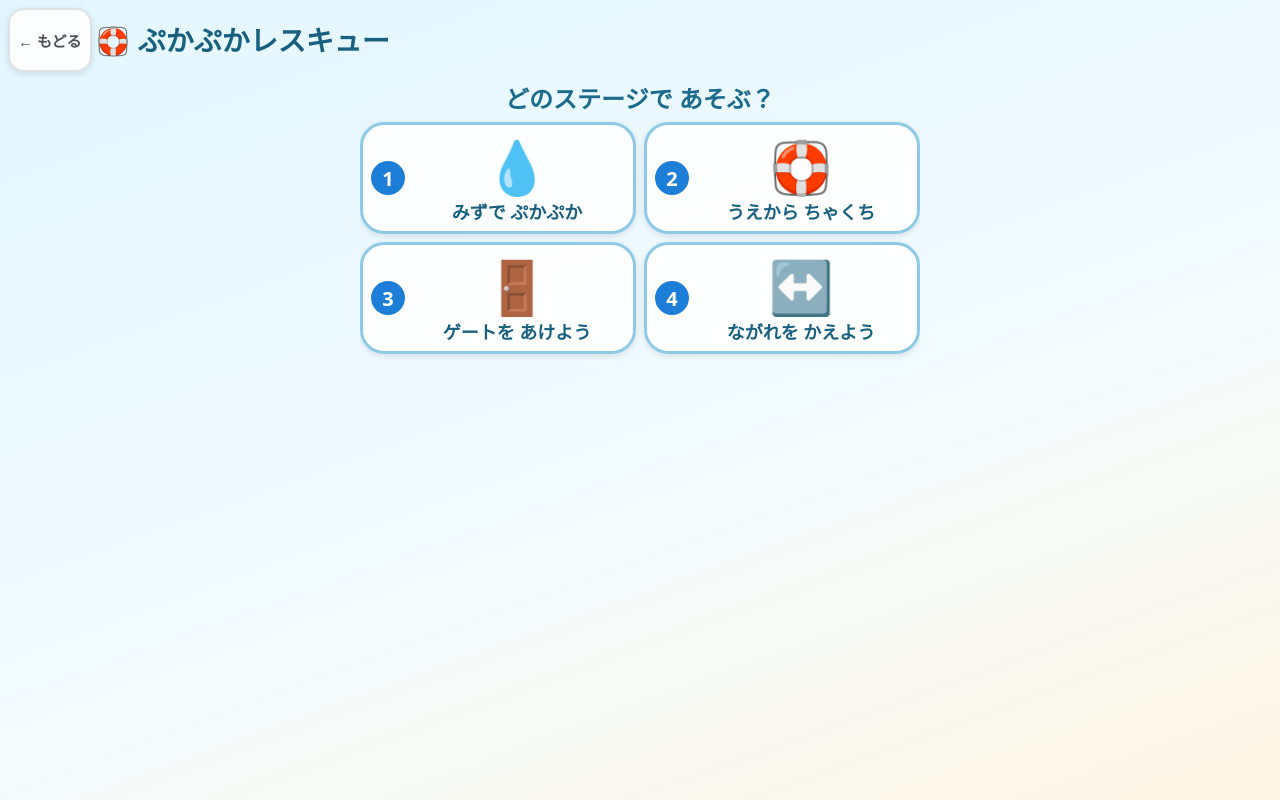
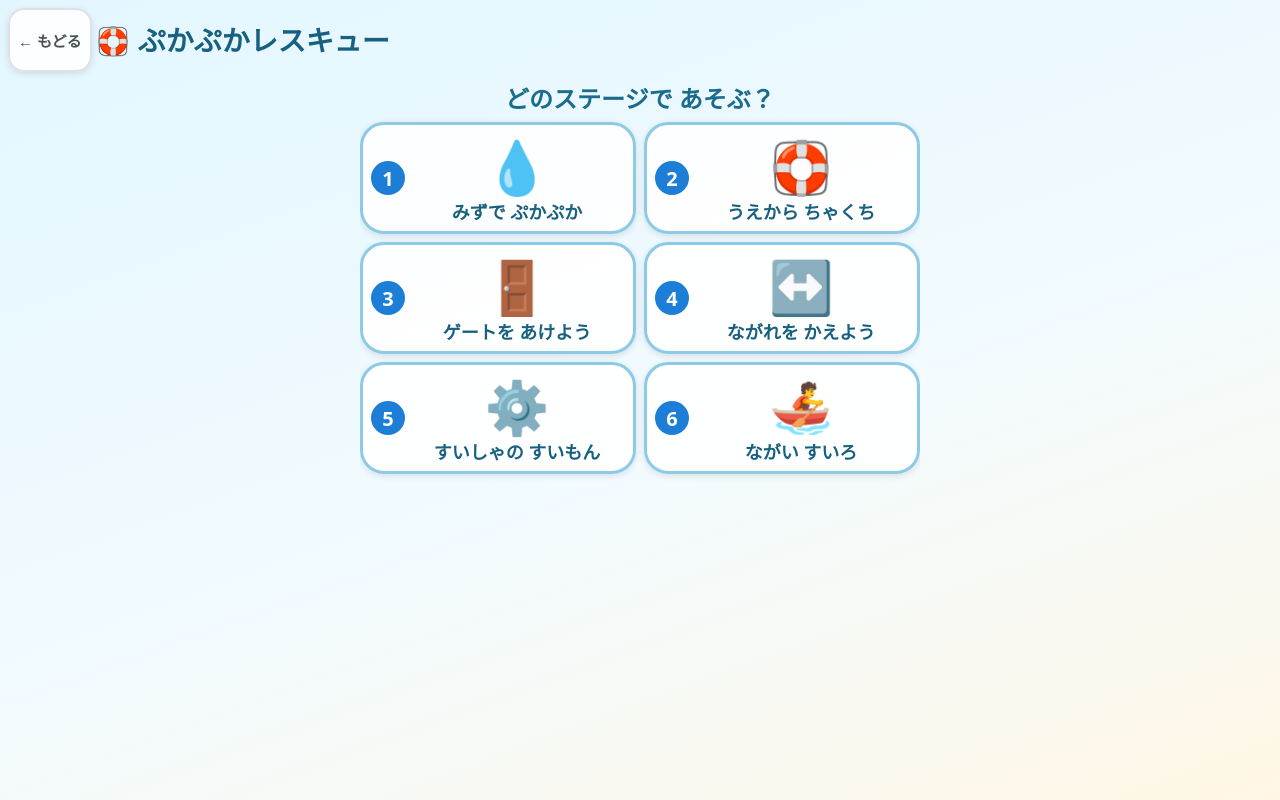
Before and after one commit to KoheiKasahara/kids-playground, a React (Vite) app: page /games/pukupuka-rescue in a window 1280 px wide. Shown: the top 800 px of the page. Built offline with nearby package versions, Linux system fonts and the light colour scheme.

Commit message:
feat(pukupuka): add advanced stages and camera

```diff
--- a/src/games/pukupuka-rescue/stageDefinitions.ts
+++ b/src/games/pukupuka-rescue/stageDefinitions.ts
@@ -4,18 +4,20 @@ import type { StageDefinition } from './types'
 export const STAGE_WIDTH = 100
 export const STAGE_HEIGHT = 150
 
-const tankWalls = [
-  { id: 'floor', kind: 'floor' as const, x: 6, y: 126, width: 88, height: 14 },
-  { id: 'wall-left', kind: 'wall' as const, x: 6, y: 22, width: 8, height: 104 },
-  { id: 'wall-right', kind: 'wall' as const, x: 86, y: 22, width: 8, height: 104 },
-]
+function tankWalls(width = STAGE_WIDTH) {
+  return [
+    { id: 'floor', kind: 'floor' as const, x: 6, y: 126, width: width - 12, height: 14 },
+    { id: 'wall-left', kind: 'wall' as const, x: 6, y: 22, width: 8, height: 104 },
+    { id: 'wall-right', kind: 'wall' as const, x: width - 14, y: 22, width: 8, height: 104 },
+  ]
+}
 
-function water(initialLevel: number, ceilingY = 30) {
+function water(initialLevel: number, ceilingY = 30, right = 86) {
   return {
     id: 'main',
     label: 'おふろ',
     left: 14,
-    right: 86,
+    right,
     floorY: 126,
     ceilingY,
     initialLevel,
@@ -47,7 +49,7 @@ export const PUKUPUKA_STAGES: readonly StageDefinition[] = [
     width: STAGE_WIDTH,
     height: STAGE_HEIGHT,
     solids: [
-      ...tankWalls,
+      ...tankWalls(),
       // 右の高い台。水を増やして上から台の上へ運ぶ。
       { id: 'goal-platform', kind: 'platform', x: 64, y: 80, width: 22, height: 46 },
     ],
@@ -65,7 +67,7 @@ export const PUKUPUKA_STAGES: readonly StageDefinition[] = [
     width: STAGE_WIDTH,
     height: STAGE_HEIGHT,
     solids: [
-      ...tankWalls,
+      ...tankWalls(),
       // まず高い障害を越え、最後に右の広い台へ下ろす。
       { id: 'high-block', kind: 'wall', x: 44, y: 52, width: 12, height: 74 },
       { id: 'goal-platform', kind: 'platform', x: 62, y: 88, width: 24, height: 38 },
@@ -88,7 +90,7 @@ export const PUKUPUKA_STAGES: readonly StageDefinition[] = [
     width: STAGE_WIDTH,
     height: STAGE_HEIGHT,
     solids: [
-      ...tankWalls,
+      ...tankWalls(),
       { id: 'goal-platform', kind: 'platform', x: 62, y: 88, width: 24, height: 38 },
     ],
     waterBodies: [water(10)],
@@ -110,7 +112,7 @@ export const PUKUPUKA_STAGES: readonly StageDefinition[] = [
     width: STAGE_WIDTH,
     height: STAGE_HEIGHT,
     solids: [
-      ...tankWalls,
+      ...tankWalls(),
       { id: 'goal-platform', kind: 'platform', x: 68, y: 88, width: 18, height: 38 },
     ],
     // ceilingYを板の高さより下にして、板を逆向きのまま満水にしても越せないようにする。
@@ -127,6 +129,54 @@ export const PUKUPUKA_STAGES: readonly StageDefinition[] = [
     board: { id: 'main-board', x: 34, y: 44, width: 26, height: 10, initialFlowDirection: 'back' },
     waterWheel: wheel,
     hint: 'いたを ゴールむきにして、ゲートを あけよう',
+  },
+  {
+    id: 'water-wheel-gate',
+    name: 'すいしゃの すいもん',
+    icon: '⚙️',
+    width: STAGE_WIDTH,
+    height: STAGE_HEIGHT,
+    solids: [...tankWalls()],
+    waterBodies: [water(54)],
+    floaters: [
+      { id: 'duck', kind: 'duck', radius: 8, startX: 22, startY: 68 },
+      { id: 'ringBear', kind: 'ringBear', radius: 7, startX: 32, startY: 69 },
+    ],
+    goal: { area: { x: 50, y: 108, width: 18, height: 16 }, floaterIds: ['duck', 'ringBear'] },
+    faucet,
+    drain: { id: 'wheel-drain', sourceBodyId: 'main', x: 50, y: 126 },
+    waterWheel: {
+      id: 'passage-water-wheel',
+      x: 50,
+      y: 143,
+      radius: 5.5,
+      linkedGate: { x: 48, y: 22, width: 6, height: 104 },
+      linkedGateBlocksPassage: true,
+    },
+    hint: 'みずを ためてから、せんで すいしゃの すいもんを ひらこう',
+  },
+  {
+    id: 'long-waterway',
+    name: 'ながい すいろ',
+    icon: '🚣',
+    width: 240,
+    height: STAGE_HEIGHT,
+    viewportWidth: STAGE_WIDTH,
+    solids: [
+      ...tankWalls(240),
+      { id: 'first-wall', kind: 'wall', x: 66, y: 58, width: 10, height: 68 },
+    ],
+    waterBodies: [water(10, 30, 226)],
+    floaters: [
+      { id: 'duck', kind: 'duck', radius: 8, startX: 22, startY: 116 },
+      { id: 'boat', kind: 'boat', radius: 9, startX: 32, startY: 115 },
+      { id: 'ringBear', kind: 'ringBear', radius: 7, startX: 41, startY: 116 },
+    ],
+    goal: { area: { x: 198, y: 22, width: 24, height: 22 }, floaterIds: ['duck', 'boat', 'ringBear'] },
+    faucet,
+    gate: { id: 'journey-gate', x: 112, y: 22, width: 8, height: 104 },
+    board: { id: 'journey-board', x: 142, y: 22, width: 34, height: 12, initialFlowDirection: 'back' },
+    hint: 'たかい かべ、ゲート、いたを じゅんばんに こえよう',
   },
 ]
 
@@ -151,7 +201,7 @@ export const PUKUPUKA_STAGE: LegacyStageDefinition = {
   width: STAGE_WIDTH,
   height: STAGE_HEIGHT,
   solids: [
-    ...tankWalls,
+    ...tankWalls(),
     { id: 'goal-platform', kind: 'platform', x: 54, y: 96, width: 32, height: 30 },
   ],
   waterBodies: [water(14)],
```
